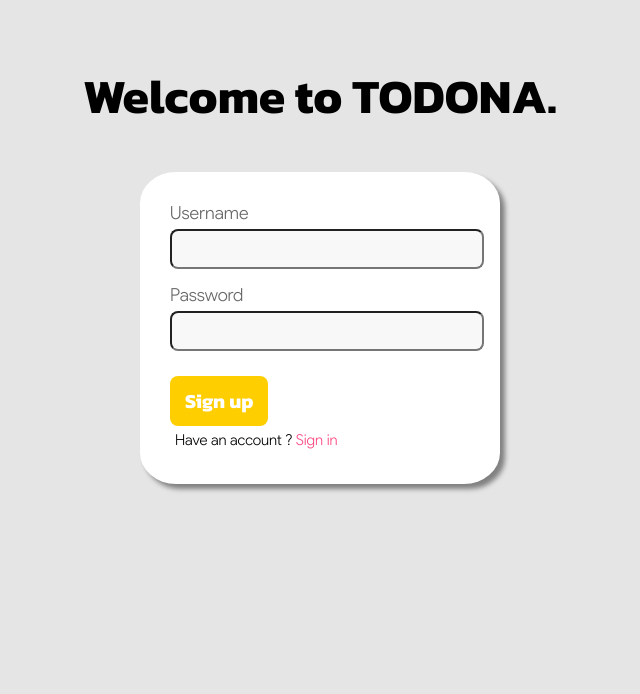
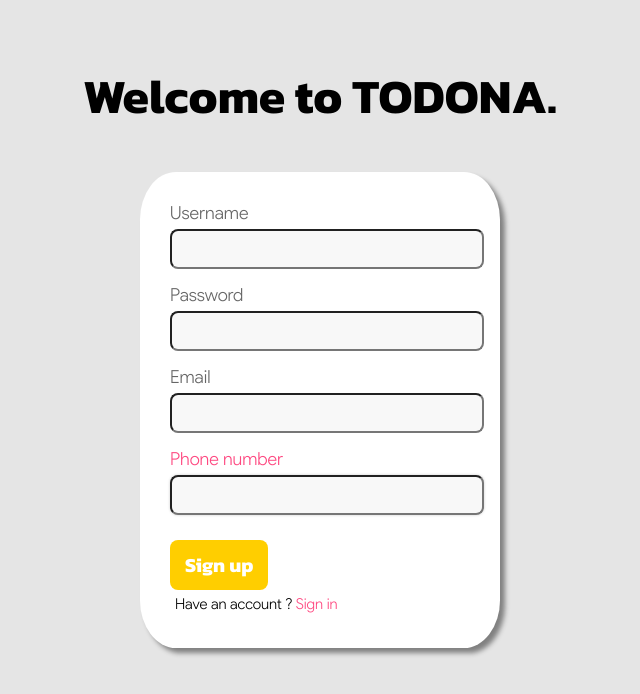
Before and after one commit to j4m3ee/Learn_Frontend, a React (Create React App) app: page /auth in a window 1280 px wide. Both pictures are taken after a click on the element "Sign up". Shown: the top 694 px of the page, without its empty margins (320-960 px from the left). Built offline with nearby package versions, Linux system fonts and the light colour scheme; a web font is replaced by a local one.

Commit message:
Add signup form

```diff
--- a/src/AuthApi.js
+++ b/src/AuthApi.js
@@ -60,7 +60,8 @@ export const AuthProvider = ({ children }) => {
                 auth,
                 setAuth,
                 handleLogout,
-                loading }}>
+                loading,
+                readCookie }}>
             {children}
         </AuthApi.Provider>
     )
--- a/src/components/Auth/auth.css
+++ b/src/components/Auth/auth.css
@@ -76,7 +76,6 @@ form .form-inner input[type="submit"]{
     font-weight: 700;
     cursor: pointer;
     border: none;
-
 }
 
 form .form-inner input[type="submit"]:hover{
@@ -100,4 +99,5 @@ p {
 
 .errorMsg {
     color: #FF4880;
+    text-align: center;
 }
--- a/src/components/Auth/index.js
+++ b/src/components/Auth/index.js
@@ -2,11 +2,13 @@ import React, { useState, useEffect } from 'react'
 import './auth.css'
 
 export default function Auth({
-    email, setEmail,
+    username, setUsername,
     password, setPassword,
     hasAccount, setHasAccount,
-    handleLogin,handleSignup,
-    error, setError }) {
+    handleLogin, handleSignup,
+    email, setEmail,
+    phonenumber, setPhonenumber,
+    error }) {
 
     const submitHandler = e => {
         e.preventDefault()
@@ -22,8 +24,8 @@ export default function Auth({
                         type="text"
                         autoFocus
                         required
-                        value={email}
-                        onChange={(e) => setEmail(e.target.value)}
+                        value={username}
+                        onChange={(e) => setUsername(e.target.value)}
                     />
                 </div>
 
@@ -36,9 +38,35 @@ export default function Auth({
                         value={password}
                         onChange={(e) => setPassword(e.target.value)}
                     />
-                    <p className="errorMsg">{error}</p>
+
+                </div>
+                <div>
+                    {!hasAccount ? (<div></div>) : (<div><div className="form-group">
+                        <label>Email</label>
+                        <input
+                            type="email"
+                            autoFocus
+                            required
+                            value={email}
+                            onChange={(e) => setEmail(e.target.value)}
+                        />
+
                     </div>
 
+                        <div className="form-group">
+                            <label>Phone number</label>
+                            <input
+                                type="tel"
+                                autoFocus
+                                required
+                                value={phonenumber}
+                                onChange={(e) => setPhonenumber(e.target.value)}
+                            />
+
+                        </div></div>)}
+                </div>
+
+                <p className="errorMsg">{error}</p>
                 <div>
                     {!hasAccount ? (
                         <div>
--- a/src/components/Profile/profile.css
+++ b/src/components/Profile/profile.css
@@ -5,12 +5,9 @@
     height: fit-content;
     transition: all ease-in-out 150ms;
     margin-bottom: 1rem;
-    cursor: pointer;
+    box-shadow: 0px 0px 10px rgba(0,0,0,0.2);
   }
 
-  .Profile:hover {
-    box-shadow: 0 0 0 2px rgba(6, 123, 249, 0.4);
-  }
 
   .Profile .container {
     display: flex;
@@ -93,3 +90,76 @@
     cursor: pointer;
     outline: none;
   }
+
+
+  form .form-inner .form-group{
+    display: block;
+    width: 300px;
+    margin-bottom: 15px;
+}
+
+.form-inner .form-group label{
+    display: block;
+    color: #666;
+    font-size: 18px;
+    margin-bottom: 5px;
+    transition: 0.4s;
+}
+
+.form-inner .form-group:focus-within label{
+    color: #FE4880;
+}
+
+form .form-inner .form-group input{
+    display: block;
+    width: 100%;
+    padding: 10px 5px;
+    background-color: #F8F8F8;
+    border-radius: 8px;
+    transition: 0.5s;
+}
+
+form .form-inner .form-group input:focus{
+    box-shadow: 0px 0px 3px rgba(0,0,0,0.2);
+}
+
+form .form-inner input[type="submit"]{
+    display: inline-block;
+    padding: 10px 15px;
+    border-radius: 8px;
+    background-image: linear-gradient(to right,#FFCE00,#FFCE00 50%,#FF4880);
+    background-size: 200%;
+    background-position: 0%;
+    transition: 0.4s;
+    color: #fff;
+    font-size: 20px;
+    font-weight: 700;
+    cursor: pointer;
+    border: none;
+
+}
+
+form .form-inner input[type="submit"]:hover{
+    background-position: 100% 0%;
+}
+
+
+
+input[type="submit"]{
+  display: inline-block;
+  padding: 10px 15px;
+  border-radius: 8px;
+  background-image: linear-gradient(to right,#FFCE00,#FFCE00 50%,#FF4880);
+  background-size: 200%;
+  background-position: 0%;
+  transition: 0.4s;
+  color: #fff;
+  font-size: 20px;
+  font-weight: 700;
+  cursor: pointer;
+  border: none;
+}
+
+input[type="submit"]:hover{
+  background-position: 100% 0%;
+}
--- a/src/container/authPage.js
+++ b/src/container/authPage.js
@@ -7,8 +7,10 @@ import { AuthApi } from '../AuthApi'
 import HashLoader from "react-spinners/HashLoader"
 
 export default function AuthPage() {
+    const [username, setUsername] = useState('')
+    const [password, setPassword] = useState('')
     const [email, setEmail] = useState('')
-    const [password, setPassword] = useState('')
+    const [phonenumber,setPhonenumber] = useState('')
     const [error,setError] = useState('')
     const [hasAccount, setHasAccount] = useState(false)
     const { getUser } = useContext(AuthApi)
@@ -17,16 +19,18 @@ export default function AuthPage() {
 
     const clearInput = () => {
         setEmail('')
+        setUsername('')
         setPassword('')
         setError('')
+        setPhonenumber('')
     }
 
     const handleLogin = async () => {
-        console.log("sign in", email)
+        console.log("sign in", username)
         try {
             setLoading(true)
             const res = await axios.post(`${URL}login`, {
-                userName: email,
+                userName: username,
                 password: password
             }).then((res) => {
                 if (res.data.auth) {
@@ -46,7 +50,6 @@ export default function AuthPage() {
                     throw err
                 }
             })
-
         } catch (err) {
             setLoading(false)
             console.log(err)
@@ -55,12 +58,14 @@ export default function AuthPage() {
     }
 
     const handleSignup = async () => {
-        console.log("sign up", email)
+        console.log("sign up", username)
         try {
             setLoading(true)
             await axios.post(`${URL}user`, {
-                userName: email,
-                password: password
+                userName: username,
+                password: password,
+                email: email,
+                phonenumber: phonenumber
             }).then((result) => {
                 if (result.data.auth) {
                     setLoading(false)
@@ -89,14 +94,18 @@ export default function AuthPage() {
         <div className="AuthPage">
             <h1>Welcome to TODONA.</h1>
             <Auth
-                email={email}
-                setEmail={setEmail}
+                username={username}
+                setUsername={setUsername}
                 password={password}
                 setPassword={setPassword}
                 hasAccount={hasAccount}
                 setHasAccount={setHasAccount}
                 handleLogin={handleLogin}
                 handleSignup={handleSignup}
+                email={email}
+                setEmail={setEmail}
+                phonenumber={phonenumber}
+                setPhonenumber={setPhonenumber}
                 error={error}
                 setError={setError}
             />
--- a/src/container/profilePage.js
+++ b/src/container/profilePage.js
@@ -1,34 +1,41 @@
-import React, { useContext, useState } from 'react'
+import React, { useContext, useState,useEffect } from 'react'
 import { AuthApi } from '../AuthApi'
 import { Navbar, Profile } from '../components'
 import { useHistory } from 'react-router-dom'
 import axios from 'axios'
 
 export default function ProfilePage() {
-    const { user } = useContext(AuthApi)
+    const { user,readCookie } = useContext(AuthApi)
     const history = useHistory()
-    const [phone, setPhone] = useState('')
-    const [details, setDetail] = useState({
-        userName: user.userName,
-        email: user.email,
-        phoneNumber: user.phoneNumber
-    })
+    const [details, setDetail] = useState({})
 
-    async function onSubmit(details) {
-        // await axios.put(`https://learn-backend-snapm.herokuapp.com/api/user?id=${user._id}`, {
-        //     userName: detail.userName,
-        //     email: detail.email,
-        //     phoneNumber: detail.phoneNumber
-        // });
-        // history.push("/");
-        console.log(details)
+    async function onSubmit() {
+        await axios.put(`https://learn-backend-snapm.herokuapp.com/api/user?id=${user._id}`, {
+            userName: details.userName,
+            email: details.email,
+            phonenumber: details.phonenumber
+        });
+        history.push("/");
+        readCookie()
     }
+
+    function update() {
+        setDetail({
+            userName: user.userName,
+            email: user.email,
+            phonenumber: user.phonenumber,
+        })
+    }
+
+    useEffect(() => {
+        update()
+    }, [])
 
     return (
         <div className="ContactPage">
             <Navbar />
             <h1 style={{ fontSize: "48px", margin: "0.5rem 0" }}>Profile</h1>
-            <div className="profile-container" >
+            {/* <div className="profile-container" >
                 <div>
                     <h2>{user.userName}</h2>
                     <div style={{ backgroundColor: "#c8c8c8", width: "25vw", height: "1px", margin: "1rem 0" }}></div>
@@ -39,12 +46,12 @@ export default function ProfilePage() {
                     <img src="https://scontent.fbkk7-3.fna.fbcdn.net/v/t1.0-9/80713710_2819506218113625_4887337479046168576_o.jpg?_nc_cat=100&ccb=1-3&_nc_sid=09cbfe&_nc_eui2=AeHqFpS55jwDaCNd-lV04i60r63lkpei6QivreWSl6LpCLAGtrvnavtt1TN53DG6Ajtk2sk6x4Hg50iJ1xSqQHVE&_nc_ohc=_sxvaNX2GswAX8bRWtk&_nc_ht=scontent.fbkk7-3.fna&oh=9dcfebe97bbe1316654ea36df466d237&oe=607C6636"
                         alt="profile-pic" />
                 </div>
-            </div>
-            {/* <Profile
+            </div> */}
+            <Profile
                 details={details}
                 setDetail={setDetail}
                 onSubmit={onSubmit}
-            /> */}
+            />
         </div>
     )
 }
```
Also changed, not shown: src/components/Profile/index.js (+18 -10 lines). Lines whose indentation alone changed are shown as unchanged.
